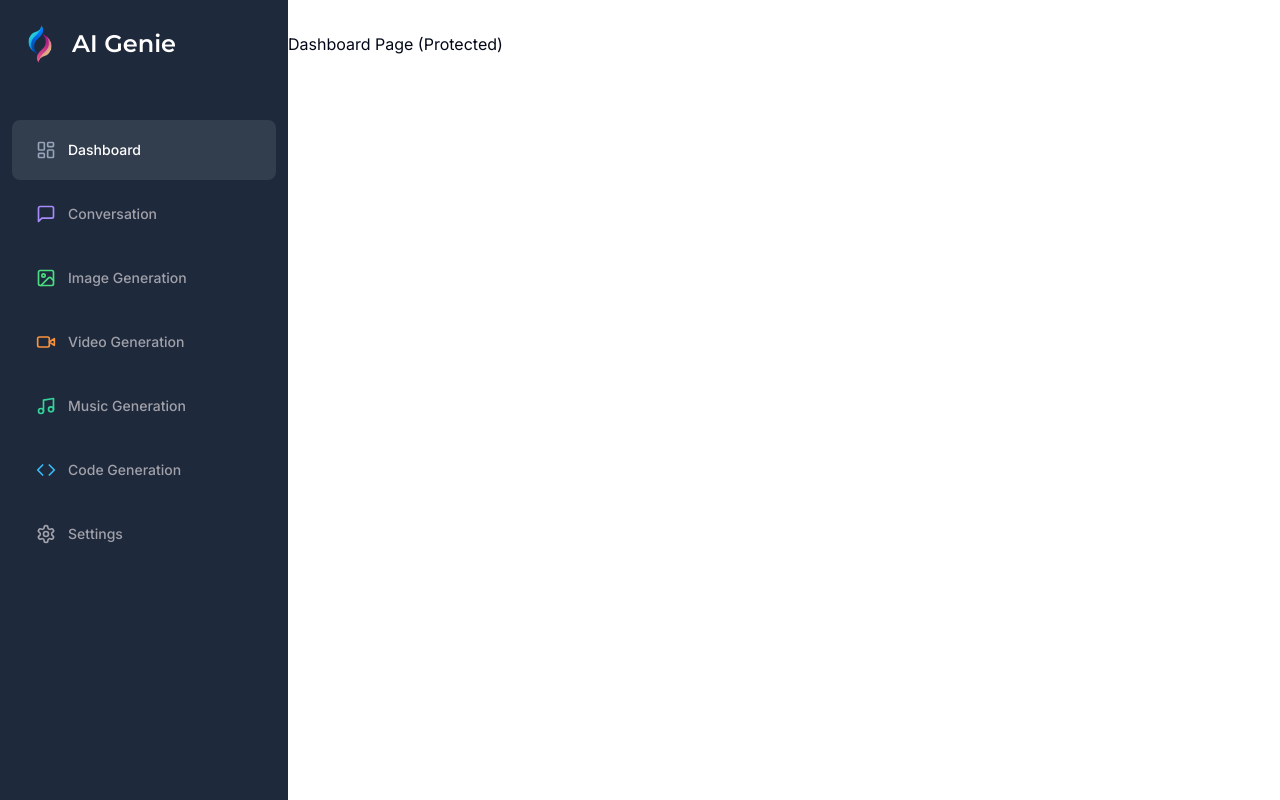
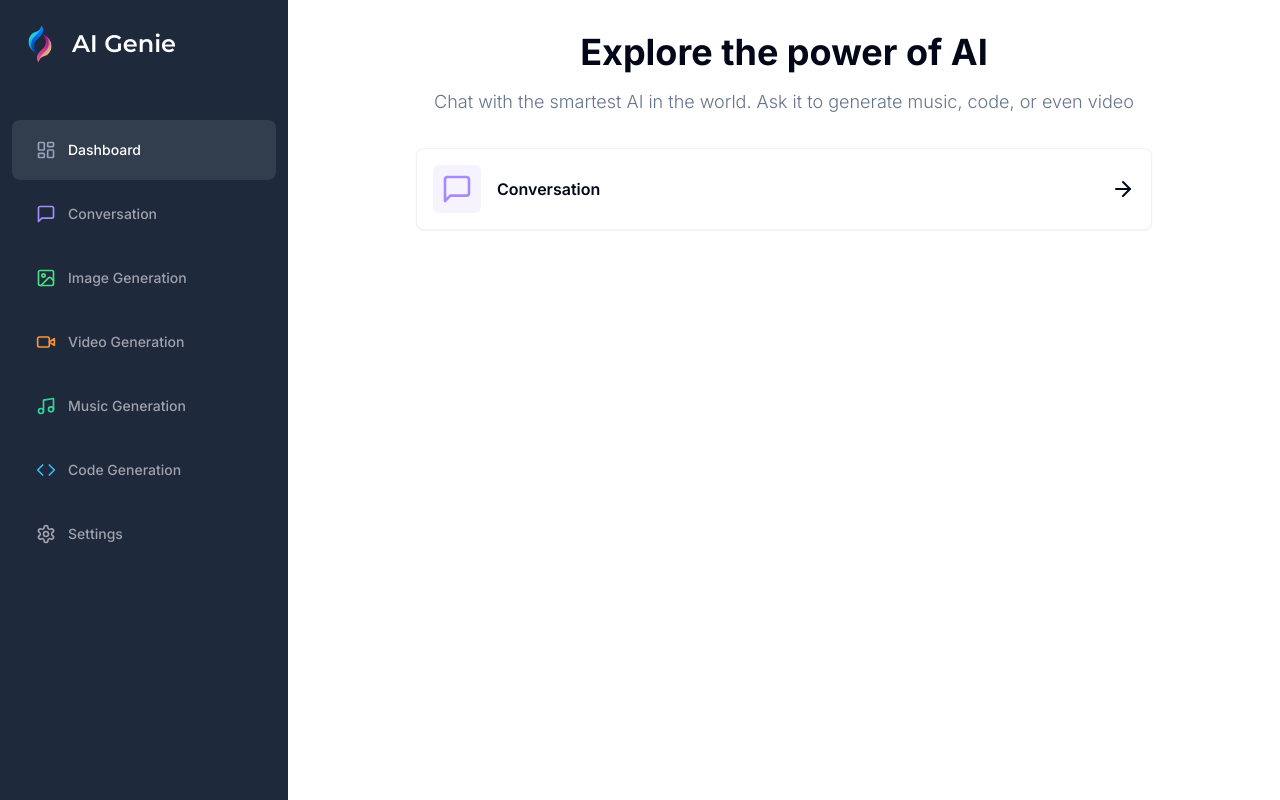
Before and after one commit to willvernon/genie-ai-studio, a Next.js app: page /dashboard in a window 1280 px wide. Built offline with nearby package versions, Linux system fonts and the light colour scheme.

Commit message:
adding to dashboard and chores

```diff
--- a/app/(dashboard)/(routes)/dashboard/page.tsx
+++ b/app/(dashboard)/(routes)/dashboard/page.tsx
@@ -1,10 +1,47 @@
+'use client'
 
+import { Card } from '@/components/ui/card'
+import { ArrowRight, MessageSquare } from 'lucide-react'
+import { cn } from '@/lib/utils'
+
+const tools = [
+	{
+		label: 'Conversation',
+		icon: MessageSquare,
+		color: 'text-violet-400',
+		bgColor: 'bg-violet-400/10',
+		href: '/conversation',
+	},
+]
 
 const DashboardPage = () => {
 	return (
 		<div>
-			<p>Dashboard Page (Protected)</p>
-
+			<div className="mb-8 space-y-4">
+				<h2 className="text-2xl md:text-4xl font-bold text-center">
+					Explore the power of AI
+				</h2>
+				<p className="text-muted-foreground font-light text-sm md:text-lg text-center">
+					Chat with the smartest AI in the world. Ask it to generate music,
+					code, or even video
+				</p>
+			</div>
+			<div className="px-4 md:px-20 lg:px-32 space-y-4">
+				{tools.map((tool) => (
+					<Card
+						key={tool.href}
+						className="p-4 border-black/5 flex items-center justify-between hover:shadow-md transition cursor-pointer"
+					>
+						<div className="flex items-center gap-x-4">
+							<div className={cn('w-fit rounded-md p-2', tool.bgColor)}>
+								<tool.icon className={cn('w-8 h-8', tool.color)} />
+							</div>
+							<div className="font-semibold">{tool.label}</div>
+						</div>
+						<ArrowRight />
+					</Card>
+				))}
+			</div>
 		</div>
 	)
 }
--- /dev/null
+++ b/components/ui/card.tsx
@@ -0,0 +1,79 @@
+import * as React from "react"
+
+import { cn } from "@/lib/utils"
+
+const Card = React.forwardRef<
+  HTMLDivElement,
+  React.HTMLAttributes<HTMLDivElement>
+>(({ className, ...props }, ref) => (
+  <div
+    ref={ref}
+    className={cn(
+      "rounded-lg border bg-card text-card-foreground shadow-sm",
+      className
+    )}
+    {...props}
+  />
+))
+Card.displayName = "Card"
+
+const CardHeader = React.forwardRef<
+  HTMLDivElement,
+  React.HTMLAttributes<HTMLDivElement>
+>(({ className, ...props }, ref) => (
+  <div
+    ref={ref}
+    className={cn("flex flex-col space-y-1.5 p-6", className)}
+    {...props}
+  />
+))
+CardHeader.displayName = "CardHeader"
+
+const CardTitle = React.forwardRef<
+  HTMLParagraphElement,
+  React.HTMLAttributes<HTMLHeadingElement>
+>(({ className, ...props }, ref) => (
+  <h3
+    ref={ref}
+    className={cn(
+      "text-2xl font-semibold leading-none tracking-tight",
+      className
+    )}
+    {...props}
+  />
+))
+CardTitle.displayName = "CardTitle"
+
+const CardDescription = React.forwardRef<
+  HTMLParagraphElement,
+  React.HTMLAttributes<HTMLParagraphElement>
+>(({ className, ...props }, ref) => (
+  <p
+    ref={ref}
+    className={cn("text-sm text-muted-foreground", className)}
+    {...props}
+  />
+))
+CardDescription.displayName = "CardDescription"
+
+const CardContent = React.forwardRef<
+  HTMLDivElement,
+  React.HTMLAttributes<HTMLDivElement>
+>(({ className, ...props }, ref) => (
+  <div ref={ref} className={cn("p-6 pt-0", className)} {...props} />
+))
+CardContent.displayName = "CardContent"
+
+const CardFooter = React.forwardRef<
+  HTMLDivElement,
+  React.HTMLAttributes<HTMLDivElement>
+>(({ className, ...props }, ref) => (
+  <div
+    ref={ref}
+    className={cn("flex items-center p-6 pt-0", className)}
+    {...props}
+  />
+))
+CardFooter.displayName = "CardFooter"
+
+export { Card, CardHeader, CardFooter, CardTitle, CardDescription, CardContent }
```
Also changed, not shown: 1 other file (tests, documents, lock files or other folders).
